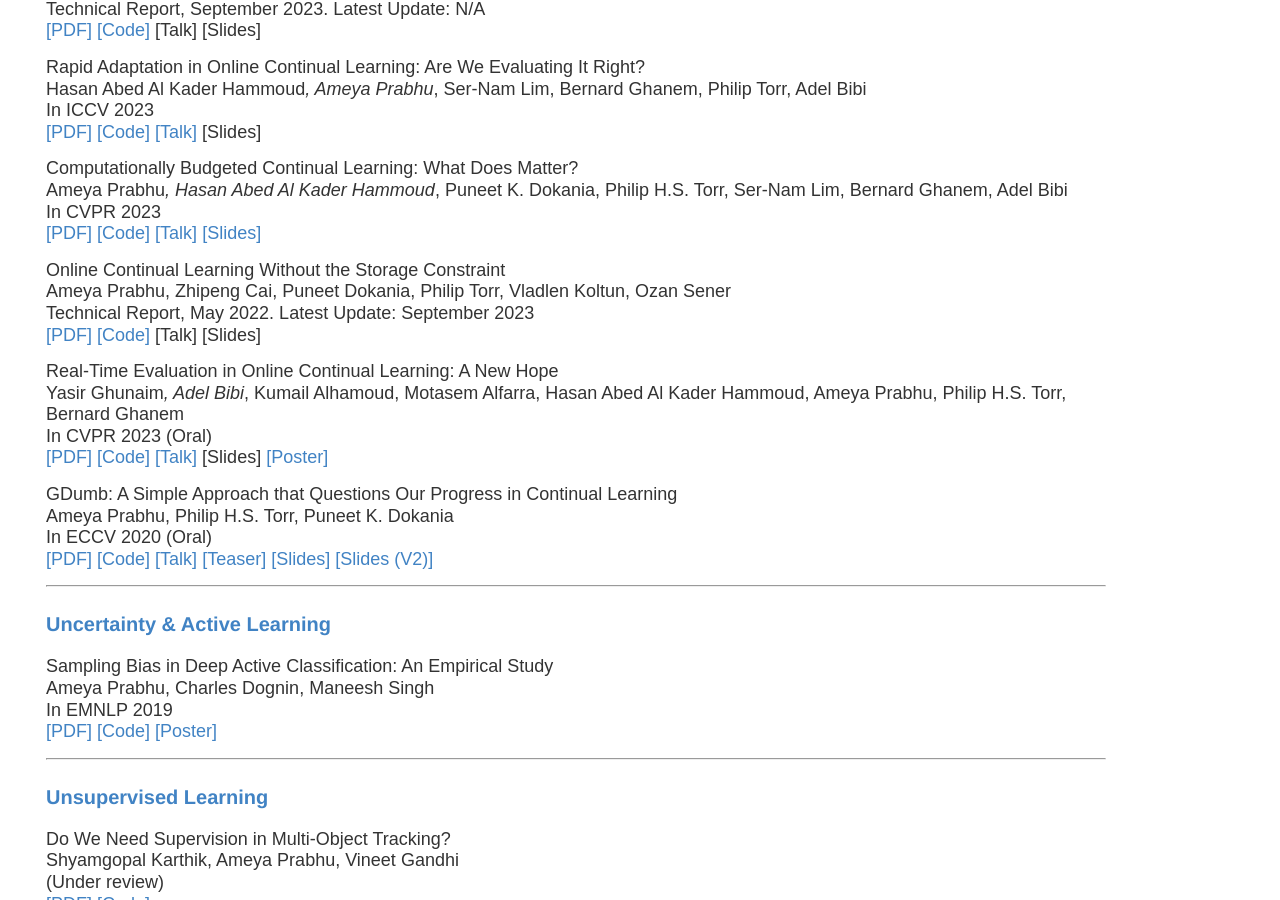
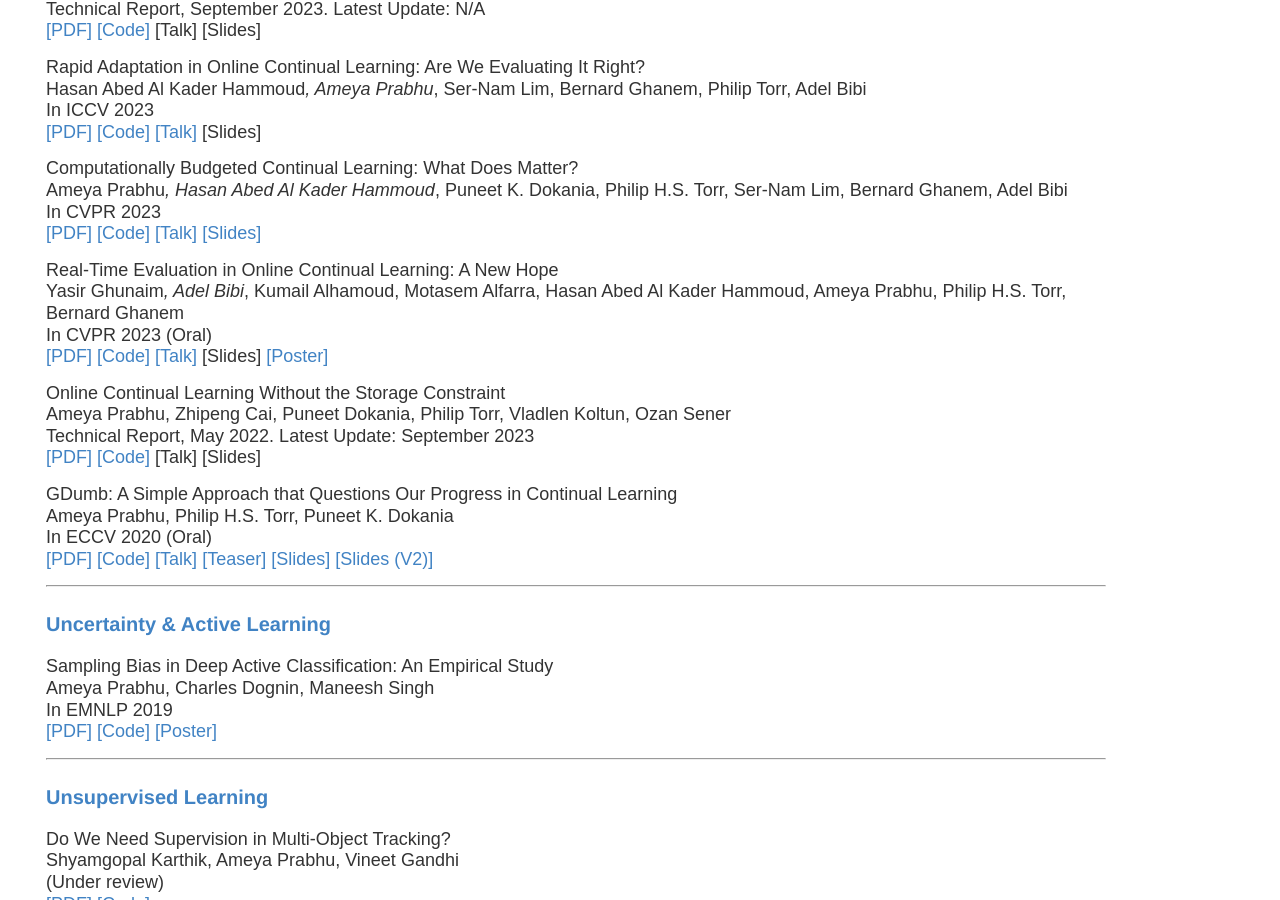
Before and after one commit to drimpossible/drimpossible.github.io, a Jekyll site: the page built from publications/index.md, in a window 1280 px wide and 900 px high, scrolled down 305 px. Built offline with Jekyll 4.4.1, drawn with Linux system fonts in a browser that asks for light colours.

```diff
--- a/publications/index.md
+++ b/publications/index.md
@@ -21,9 +21,9 @@ Philip Torr, Adel Bibi<br/> In ICCV 2023 <br/> [\[PDF\]](https://github.com/drim
 Computationally Budgeted Continual Learning: What Does Matter?<br/>Ameya Prabhu*, Hasan Abed Al Kader Hammoud*, Puneet K. Dokania, Philip H.S. Torr, Ser-Nam Lim, Bernard Ghanem,
  Adel Bibi<br/> In CVPR 2023 <br/> [\[PDF\]](https://github.com/drimpossible/drimpossible.github.io/blob/41f547b991fc99d1f733df8ab8528aa552b74a1f/documents/BudgetCL.pdf) [\[Code\]](https://github.com/drimpossible/BudgetCL) [\[Talk\]](https://www.youtube.com/watch?v=V-mxeWZjCUo) [\[Slides\]]()
 
+Real-Time Evaluation in Online Continual Learning: A New Hope<br/>Yasir Ghunaim*, Adel Bibi*, Kumail Alhamoud, Motasem Alfarra, Hasan Abed Al Kader Hammoud, Ameya Prabhu, Philip H.S. Torr, Bernard Ghanem<br/> In CVPR 2023 (Oral) <br/> [\[PDF\]](https://github.com/drimpossible/drimpossible.github.io/blob/41f547b991fc99d1f733df8ab8528aa552b74a1f/documents/RealOCL.pdf) [\[Code\]](https://github.com/Yasir-Ghunaim/RealtimeOCL) [\[Talk\]](https://www.youtube.com/watch?v=3nmRtFkF5fw&ab_channel=IVULKAUST) \[Slides\] [\[Poster\]](https://drive.google.com/file/d/1s-QxuqaPgL_eMwfv4hf9DkjKYWL4sOjv/view?usp=share_link)
+
 Online Continual Learning Without the Storage Constraint<br/>Ameya Prabhu, Zhipeng Cai, Puneet Dokania, Philip Torr, Vladlen Koltun, Ozan Sener<br/> Technical Report, May 2022. Latest Update: September 2023 <br/> [\[PDF\]](https://github.com/drimpossible/drimpossible.github.io/blob/41f547b991fc99d1f733df8ab8528aa552b74a1f/documents/ACM.pdf) [\[Code\]](https://github.com/drimpossible/ACM) \[Talk\] \[Slides\]
-
-Real-Time Evaluation in Online Continual Learning: A New Hope<br/>Yasir Ghunaim*, Adel Bibi*, Kumail Alhamoud, Motasem Alfarra, Hasan Abed Al Kader Hammoud, Ameya Prabhu, Philip H.S. Torr, Bernard Ghanem<br/> In CVPR 2023 (Oral) <br/> [\[PDF\]](https://github.com/drimpossible/drimpossible.github.io/blob/41f547b991fc99d1f733df8ab8528aa552b74a1f/documents/RealOCL.pdf) [\[Code\]](https://github.com/Yasir-Ghunaim/RealtimeOCL) [\[Talk\]](https://www.youtube.com/watch?v=3nmRtFkF5fw&ab_channel=IVULKAUST) \[Slides\] [\[Poster\]](https://drive.google.com/file/d/1s-QxuqaPgL_eMwfv4hf9DkjKYWL4sOjv/view?usp=share_link)
 
 GDumb: A Simple Approach that Questions Our Progress in Continual Learning<br/>Ameya Prabhu, Philip H.S. Torr, Puneet K. Dokania<br/> In ECCV 2020 (Oral) <br/> [\[PDF\]](https://www.robots.ox.ac.uk/~tvg/publications/2020/gdumb.pdf) [\[Code\]](https://github.com/drimpossible/GDumb) [\[Talk\]](https://www.youtube.com/watch?v=iHCy_9guZMI) [\[Teaser\]](https://www.youtube.com/watch?v=F37GNpRLUrM) [\[Slides\]](https://github.com/drimpossible/drimpossible.github.io/blob/master/documents/gdumb_slides.pdf) [\[Slides (V2)\]](https://github.com/drimpossible/drimpossible.github.io/blob/master/documents/gdumb_slides_improved.pdf)
 
```
